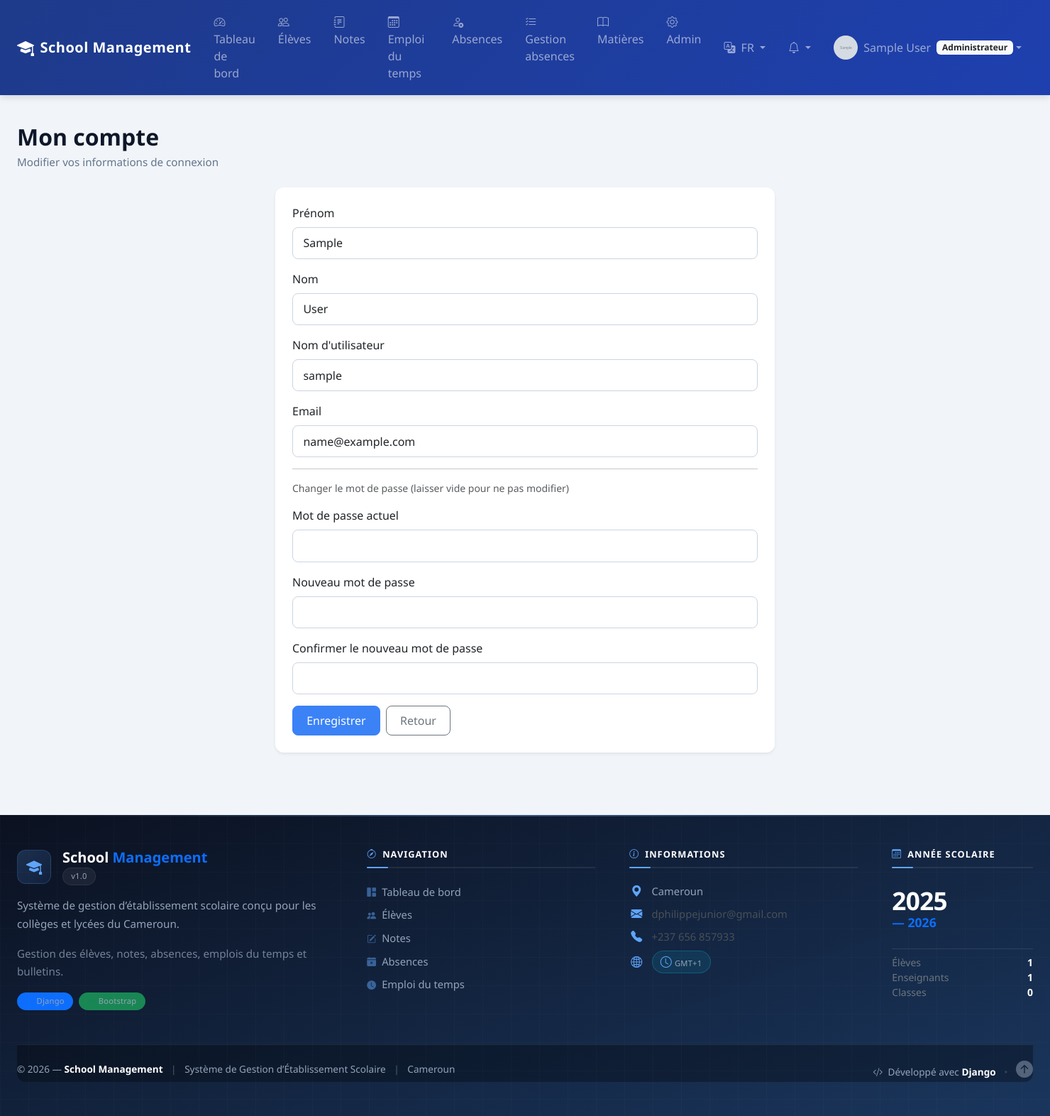
After one commit to DefoPhilippe06/school-management, a Django app: page /accounts/profil/ in a window 1480 px wide. The commit adds this page. Shown: the whole page at 71% size. Run offline with Django 5.2, Linux system fonts and the light colour scheme; a user stored in the database is signed in; tables that the repository leaves empty hold one stand-in row (values such as "Sample post"); grey boxes marked "Sample" are stand-in pictures; parts of the project's set-up code (start-up, migrations or seed data) failed here and were passed over.

Commit message:
feat: profil enseignant, redirect espace enseignant, navbar corrigée, CRUD admins

```diff
--- a/accounts/urls.py
+++ b/accounts/urls.py
@@ -12,4 +12,5 @@ urlpatterns = [
     path('admins/', views.admin_list, name='admin_list'),
     path('admins/save/', views.admin_save, name='admin_save'),
     path('admins/delete/<int:pk>/', views.admin_delete, name='admin_delete'),
+    path('profil/', views.profile_edit, name='profile_edit'),
 ]
--- a/accounts/views.py
+++ b/accounts/views.py
@@ -1,13 +1,23 @@
 from django.shortcuts import render, redirect, get_object_or_404
-from django.shortcuts import render, redirect
-from django.contrib.auth import login, logout, authenticate
+from django.contrib.auth import login, logout, update_session_auth_hash
 from django.contrib.auth.forms import AuthenticationForm
+from django.contrib.auth import get_user_model
 from django.contrib import messages
 from django.contrib.auth.decorators import login_required
+
+from accounts.decorators import role_required
+from accounts.password_utils import generate_password, send_credentials_email
+from .models import Notification
+
+User = get_user_model()
 
 
 def login_view(request):
     if request.user.is_authenticated:
+        if request.user.role == 'TEACHER':
+            return redirect('teacher_dashboard')
+        if request.user.role == 'PARENT':
+            return redirect('parent_dashboard')
         return redirect('dashboard')
 
     if request.method == 'POST':
@@ -17,11 +27,10 @@ def login_view(request):
             login(request, user)
             messages.success(request, f"Bienvenue {user.get_full_name() or user.username} !")
 
-            # Redirection selon le rôle
             if user.role == 'PARENT':
                 return redirect('parent_dashboard')
             elif user.role == 'TEACHER':
-                return redirect('dashboard')  # on créera le portail enseignant ensuite
+                return redirect('teacher_dashboard')
             else:
                 return redirect('dashboard')
         else:
@@ -30,6 +39,7 @@ def login_view(request):
         form = AuthenticationForm()
 
     return render(request, 'accounts/login.html', {'form': form})
+
 
 def logout_view(request):
     logout(request)
@@ -64,7 +74,7 @@ def dashboard(request):
 
     return render(request, 'accounts/dashboard.html', context)
 
-    return render(request, 'accounts/dashboard.html', context)
+
 @login_required
 def parent_dashboard(request):
     if request.user.role != 'PARENT':
@@ -74,13 +84,11 @@ def parent_dashboard(request):
     try:
         parent = request.user.parent_profile
         children = parent.students.select_related('user', 'current_class').all()
-    except:
+    except Exception:
         children = []
 
-    context = {
-        'children': children,
-    }
-    return render(request, 'accounts/parent_dashboard.html', context)
+    return render(request, 'accounts/parent_dashboard.html', {'children': children})
+
 
 @login_required
 def teacher_dashboard(request):
@@ -91,18 +99,14 @@ def teacher_dashboard(request):
     try:
         teacher = request.user.teacher_profile
         subjects = teacher.subjects.all()
-    except:
+    except Exception:
         teacher = None
         subjects = []
 
-    context = {
+    return render(request, 'accounts/teacher_dashboard.html', {
         'teacher': teacher,
         'subjects': subjects,
-    }
-    return render(request, 'accounts/teacher_dashboard.html', context)
-
-from .models import Notification
-from django.http import JsonResponse
+    })
 
 
 @login_required
@@ -110,10 +114,10 @@ def mark_notification_read(request, pk):
     notif = get_object_or_404(Notification, pk=pk, recipient=request.user)
     notif.is_read = True
     notif.save()
-
-    # Si on vient d'un lien, on redirige
     if notif.link:
         return redirect(notif.link)
+    if request.user.role == 'TEACHER':
+        return redirect('teacher_dashboard')
     return redirect('dashboard')
 
 
@@ -122,12 +126,6 @@ def mark_all_notifications_read(request):
     Notification.objects.filter(recipient=request.user, is_read=False).update(is_read=True)
     messages.success(request, "Toutes les notifications ont été marquées comme lues.")
     return redirect(request.META.get('HTTP_REFERER', 'dashboard'))
-
-from django.contrib.auth import get_user_model
-from accounts.decorators import role_required
-from accounts.password_utils import generate_password, send_credentials_email
-
-User = get_user_model()
 
 
 @login_required
@@ -200,3 +198,52 @@ def admin_delete(request, pk):
     admin.delete()
     messages.success(request, f"Administrateur {name} supprimé.")
     return redirect('admin_list')
+
+
+@login_required
+def profile_edit(request):
+    user = request.user
+    if request.method == 'POST':
+        username = request.POST.get('username', '').strip()
+        first_name = request.POST.get('first_name', '').strip()
+        last_name = request.POST.get('last_name', '').strip()
+        email = request.POST.get('email', '').strip()
+        current_password = request.POST.get('current_password', '')
+        new_password = request.POST.get('new_password', '')
+        confirm_password = request.POST.get('confirm_password', '')
+
+        if username and username != user.username:
+            if User.objects.filter(username=username).exclude(pk=user.pk).exists():
+                messages.error(request, "Ce nom d'utilisateur est déjà pris.")
+                return redirect('profile_edit')
+            user.username = username
+
+        user.first_name = first_name
+        user.last_name = last_name
+        user.email = email
+
+        if new_password:
+            if not user.check_password(current_password):
+                messages.error(request, "Mot de passe actuel incorrect.")
+                return redirect('profile_edit')
+            if new_password != confirm_password:
+                messages.error(request, "Les nouveaux mots de passe ne correspondent pas.")
+                return redirect('profile_edit')
+            if len(new_password) < 8:
+                messages.error(request, "Le mot de passe doit contenir au moins 8 caractères.")
+                return redirect('profile_edit')
+            user.set_password(new_password)
+            user.save()
+            update_session_auth_hash(request, user)
+            messages.success(request, "Profil et mot de passe mis à jour.")
+        else:
+            user.save()
+            messages.success(request, "Profil mis à jour.")
+
+        if user.role == 'TEACHER':
+            return redirect('teacher_dashboard')
+        if user.role == 'PARENT':
+            return redirect('parent_dashboard')
+        return redirect('dashboard')
+
+    return render(request, 'accounts/profile_edit.html', {'profile_user': user})
--- /dev/null
+++ b/templates/accounts/profile_edit.html
@@ -0,0 +1,56 @@
+{% extends 'base/base.html' %}
+
+{% block title %}Mon compte{% endblock %}
+
+{% block content %}
+<div class="mb-4">
+    <h2 class="page-title">Mon compte</h2>
+    <p class="page-subtitle">Modifier vos informations de connexion</p>
+</div>
+
+<div class="row justify-content-center">
+    <div class="col-md-8 col-lg-6">
+        <div class="card shadow-sm">
+            <div class="card-body p-4">
+                <form method="post">
+                    {% csrf_token %}
+                    <div class="mb-3">
+                        <label class="form-label">Prénom</label>
+                        <input type="text" name="first_name" class="form-control" value="{{ profile_user.first_name }}">
+                    </div>
+                    <div class="mb-3">
+                        <label class="form-label">Nom</label>
+                        <input type="text" name="last_name" class="form-control" value="{{ profile_user.last_name }}">
+                    </div>
+                    <div class="mb-3">
+                        <label class="form-label">Nom d'utilisateur</label>
+                        <input type="text" name="username" class="form-control" value="{{ profile_user.username }}" required>
+                    </div>
+                    <div class="mb-3">
+                        <label class="form-label">Email</label>
+                        <input type="email" name="email" class="form-control" value="{{ profile_user.email }}">
+                    </div>
+                    <hr>
+                    <p class="small text-muted">Changer le mot de passe (laisser vide pour ne pas modifier)</p>
+                    <div class="mb-3">
+                        <label class="form-label">Mot de passe actuel</label>
+                        <input type="password" name="current_password" class="form-control">
+                    </div>
+                    <div class="mb-3">
+                        <label class="form-label">Nouveau mot de passe</label>
+                        <input type="password" name="new_password" class="form-control">
+                    </div>
+                    <div class="mb-3">
+                        <label class="form-label">Confirmer le nouveau mot de passe</label>
+                        <input type="password" name="confirm_password" class="form-control">
+                    </div>
+                    <div class="d-flex gap-2">
+                        <button type="submit" class="btn btn-primary">Enregistrer</button>
+                        <a href="{% url 'teacher_dashboard' %}" class="btn btn-outline-secondary">Retour</a>
+                    </div>
+                </form>
+            </div>
+        </div>
+    </div>
+</div>
+{% endblock %}
--- a/templates/base/base.html
+++ b/templates/base/base.html
@@ -20,7 +20,7 @@
     <!-- Navbar -->
         <nav class="navbar navbar-expand-lg navbar-dark sticky-top">
         <div class="container">
-            <a class="navbar-brand d-flex align-items-center" href="{% url 'dashboard' %}">
+            <a class="navbar-brand d-flex align-items-center" href="{% if user.is_authenticated and user.role == 'TEACHER' %}{% url 'teacher_dashboard' %}{% elif user.is_authenticated and user.role == 'PARENT' %}{% url 'parent_dashboard' %}{% else %}{% url 'dashboard' %}{% endif %}">
                 <i class="bi bi-mortarboard-fill me-2 fs-4"></i>
                 <span>School Management</span>
             </a>
@@ -32,11 +32,13 @@
             <div class="collapse navbar-collapse" id="mainNav">
                 {% if user.is_authenticated %}
                 <ul class="navbar-nav me-auto mb-2 mb-lg-0">
+                    {% if user.role != 'TEACHER' and user.role != 'PARENT' %}
                     <li class="nav-item">
                         <a class="nav-link" href="{% url 'dashboard' %}">
                             <i class="bi bi-speedometer2 me-1"></i> {% trans "Tableau de bord" %}
                         </a>
                     </li>
+                    {% endif %}
 
                     {% if user.role == 'ADMIN' or user.is_superuser %}
                     <li class="nav-item">
@@ -51,7 +53,7 @@
                     </li>
                     <li class="nav-item">
                         <a class="nav-link" href="{% url 'timetable' %}">
-                            <i class="bi bi-calendar3 me-1"></i> Emploi du temps
+                            <i class="bi bi-calendar3 me-1"></i> {% trans "Emploi du temps" %}
                         </a>
                     </li>
                     <li class="nav-item">
@@ -104,7 +106,7 @@
                 </ul>
                 {% endif %}
 
-                <!-- Langue -->
+                <ul class="navbar-nav ms-auto mb-2 mb-lg-0 align-items-lg-center">
                     <li class="nav-item dropdown">
                         <a class="nav-link dropdown-toggle" href="#" data-bs-toggle="dropdown">
                             <i class="bi bi-translate me-1"></i>
@@ -112,69 +114,52 @@
                         </a>
                         <ul class="dropdown-menu dropdown-menu-end">
                             <li>
-                            <form action="{% url 'set_language' %}" method="post" class="d-inline">
+                                <form action="{% url 'set_language' %}" method="post">
                                     {% csrf_token %}
                                     <input type="hidden" name="next" value="{{ request.get_full_path }}">
                                     <input type="hidden" name="language" value="fr">
-                                <button type="submit" class="dropdown-item {% if LANGUAGE_CODE == 'fr' %}active{% endif %}">
-                                    🇫🇷 Français
-                                </button>
+                                    <button type="submit" class="dropdown-item {% if LANGUAGE_CODE == 'fr' %}active{% endif %}">🇫🇷 Français</button>
                                 </form>
                             </li>
                             <li>
-                            <form action="{% url 'set_language' %}" method="post" class="d-inline">
+                                <form action="{% url 'set_language' %}" method="post">
                                     {% csrf_token %}
                                     <input type="hidden" name="next" value="{{ request.get_full_path }}">
                                     <input type="hidden" name="language" value="en">
-                                <button type="submit" class="dropdown-item {% if LANGUAGE_CODE == 'en' %}active{% endif %}">
-                                    🇬🇧 English
-                                </button>
+                                    <button type="submit" class="dropdown-item {% if LANGUAGE_CODE == 'en' %}active{% endif %}">🇬🇧 English</button>
                                 </form>
                             </li>
                         </ul>
                     </li>
 
-                <ul class="navbar-nav ms-auto">
                     {% if user.is_authenticated %}
-                <!-- Cloche de notification -->
-                <li class="nav-item dropdown me-2">
-                    <a class="nav-link position-relative" href="#" data-bs-toggle="dropdown">
-                        <i class="bi bi-bell fs-5"></i>
-                        {% if unread_count > 0 %}
-                            <span class="position-absolute top-0 start-100 translate-middle badge rounded-pill bg-danger" style="font-size: 0.65rem;">
-                                {{ unread_count }}
-                            </span>
-                        {% endif %}
+                    <li class="nav-item dropdown">
+                        <a class="nav-link dropdown-toggle" href="#" data-bs-toggle="dropdown">
+                            <i class="bi bi-bell"></i>
+                            {% if unread_count %}<span class="badge bg-danger">{{ unread_count }}</span>{% endif %}
                         </a>
                         <ul class="dropdown-menu dropdown-menu-end shadow" style="width: 320px; max-height: 400px; overflow-y: auto;">
-                        <li class="dropdown-header d-flex justify-content-between align-items-center">
-                            <span class="fw-semibold">{% trans "Notifications" %}</span>
-                            {% if unread_count > 0 %}
-                                <a href="{% url 'mark_all_notifications_read' %}" class="small text-primary">{% trans "Tout marquer comme lu" %}</a>
-                            {% endif %}
+                            <li class="dropdown-header d-flex justify-content-between">
+                                <span>Notifications</span>
+                                {% if unread_count %}<a href="{% url 'mark_all_notifications_read' %}" class="small">Tout marquer comme lu</a>{% endif %}
                             </li>
                             <li><hr class="dropdown-divider"></li>
                             {% for notif in unread_notifications %}
                             <li>
                                 <a class="dropdown-item small" href="{% url 'mark_notification_read' notif.pk %}">
                                     {{ notif.message }}
-                                    <div class="text-muted" style="font-size: 0.75rem;">{{ notif.created_at|timesince }}</div>
+                                    <div class="text-muted" style="font-size:0.75rem;">{{ notif.created_at|timesince }}</div>
                                 </a>
                             </li>
                             {% empty %}
-                            <li><span class="dropdown-item text-muted small">{% trans "Aucune nouvelle notification" %}</span></li>
+                            <li><span class="dropdown-item text-muted small">Aucune nouvelle notification</span></li>
                             {% endfor %}
                         </ul>
                     </li>
-                {% endif %}
-                {% if user.is_authenticated %}
                     <li class="nav-item dropdown">
                         <a class="nav-link dropdown-toggle d-flex align-items-center" href="#" data-bs-toggle="dropdown">
                             {% if user.photo %}
-                            <img src="{{ user.photo.url }}"
-                                alt="Photo"
-                                class="rounded-circle me-2"
-                                style="width: 34px; height: 34px; object-fit: cover; border: 2px solid rgba(255,255,255,0.4);">
+                            <img src="{{ user.photo.url }}" alt="" class="rounded-circle me-2" style="width:34px;height:34px;object-fit:cover;">
                             {% else %}
                             <i class="bi bi-person-circle me-1 fs-5"></i>
                             {% endif %}
@@ -182,6 +167,11 @@
                             <span class="badge bg-light text-dark ms-2">{{ user.get_role_display }}</span>
                         </a>
                         <ul class="dropdown-menu dropdown-menu-end shadow">
+                            <li>
+                                <a class="dropdown-item" href="{% url 'profile_edit' %}">
+                                    <i class="bi bi-person-gear me-2"></i> Mon compte
+                                </a>
+                            </li>
                             <li>
                                 <a class="dropdown-item text-danger" href="{% url 'logout' %}">
                                     <i class="bi bi-box-arrow-right me-2"></i> {% trans "Déconnexion" %}
```
Also changed, not shown: templates/accounts/teacher_dashboard.html (+14 -0 lines). Lines whose indentation alone changed are shown as unchanged.
